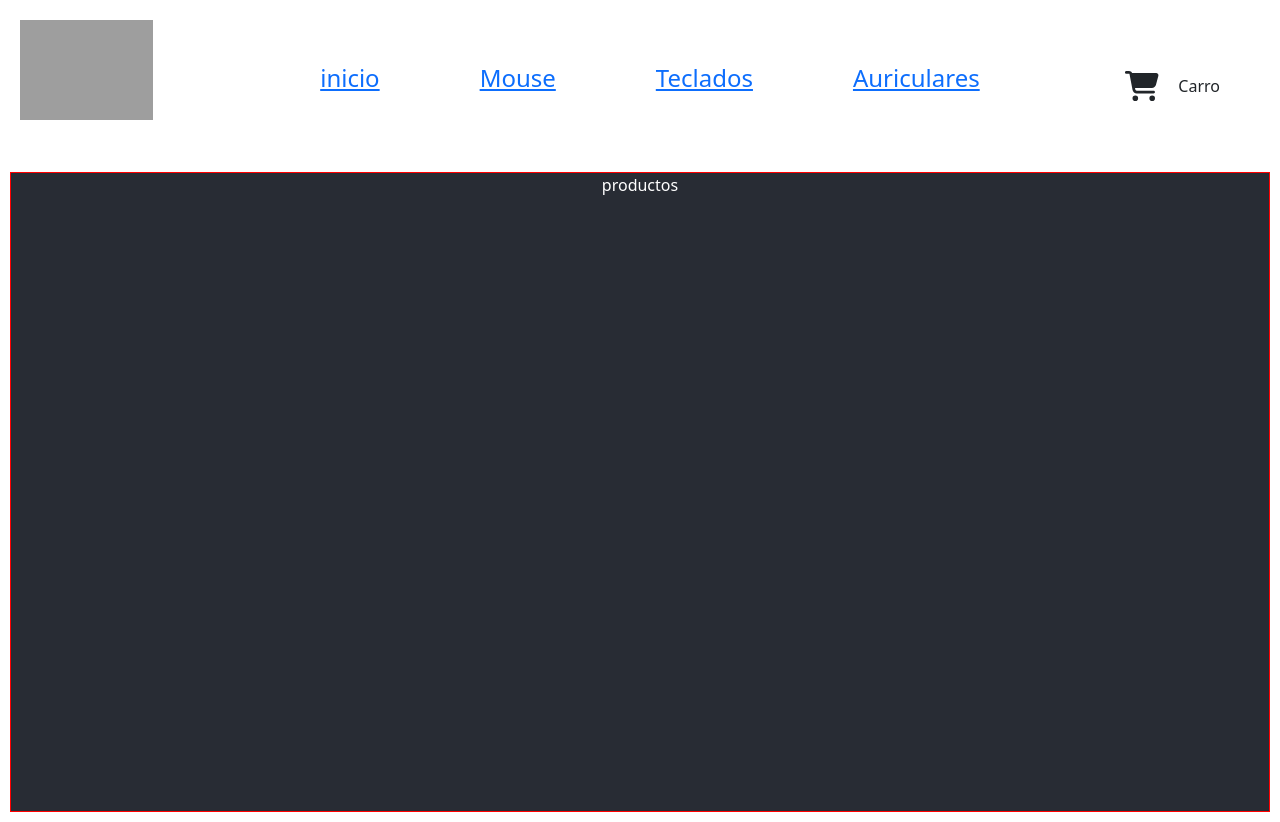
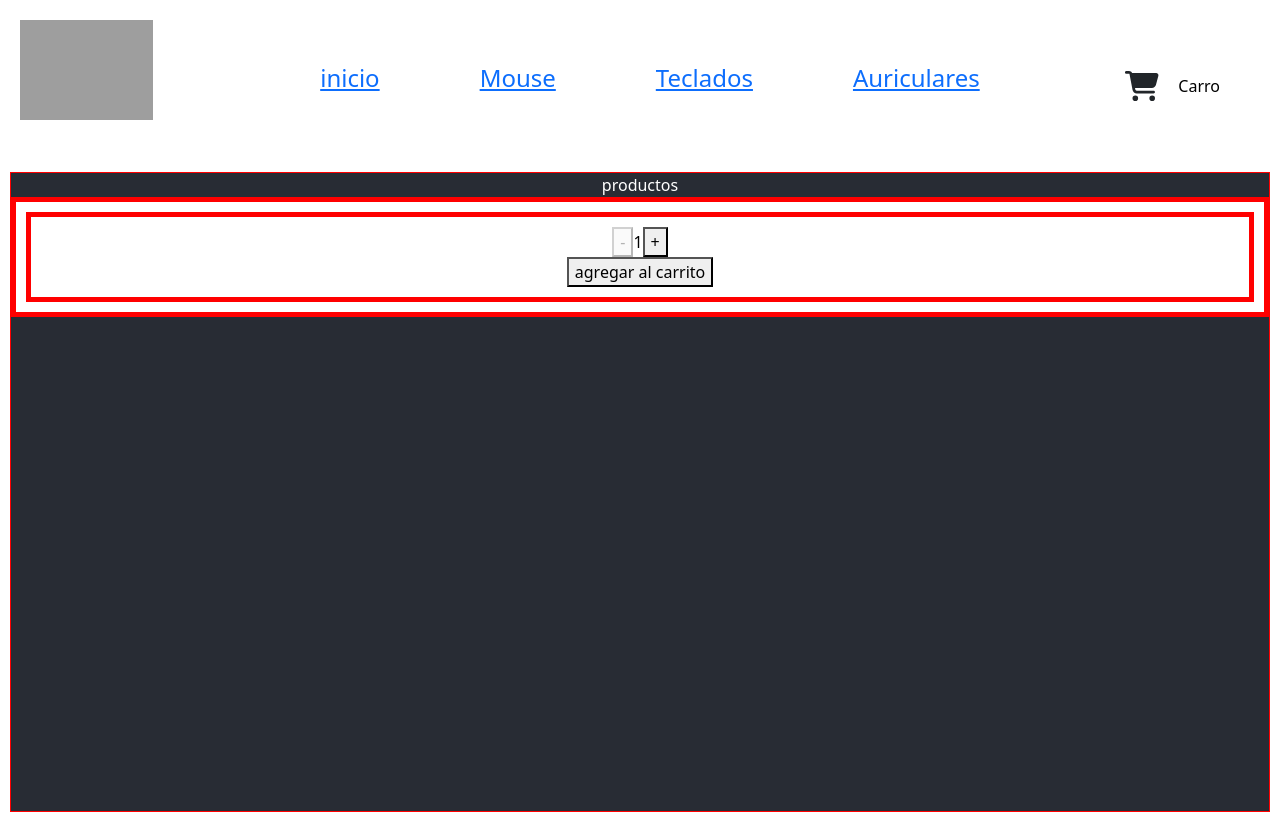
Before and after one commit to FacundoCaamano/perifericos-caamano, a React (Create React App) app: page / in a window 1280 px wide. Built offline with nearby package versions, Linux system fonts and the light colour scheme; grey boxes are pictures that could not be loaded.

Commit message:
Creando boton contador

```diff
--- a/src/App.js
+++ b/src/App.js
@@ -1,7 +1,6 @@
 import './App.css';
 import {NavBar} from "./components/NavBar/NavBar"
 import {ItemListContainer} from "./components/ItemListContainer/ItemListContainer"
-
 function App() {
   return (
     <div className="App">
--- /dev/null
+++ b/src/components/ItemCount/ItemCount.css
@@ -0,0 +1,9 @@
+.contenedor-boton{
+    background-color: white;
+    border: 5px solid red;
+    padding: 10px;
+}
+
+span{
+    color: black;
+}
--- /dev/null
+++ b/src/components/ItemCount/ItemCount.jsx
@@ -0,0 +1,23 @@
+import React, { useState } from "react"
+import "./ItemCount.css"
+
+
+export const ItemCount=({initial, stock, onAdd})=>{
+    const [contador, setContador] = useState(initial);
+    const incrementarContador = () => {
+        setContador(contador + 1);
+      };
+    const decrementarContador=()=>{
+        setContador(contador - 1);
+    }
+    return(
+        <div className="contenedor-boton">
+            <button disabled={contador <=1} onClick={decrementarContador}>-</button>
+            <span>{contador}</span>
+            <button disabled={contador >=stock} onClick={incrementarContador}>+</button>
+            <div>
+                <button disabled={stock<=0} onClick={()=> onAdd(contador)}>agregar al carrito</button>
+            </div>
+        </div>
+    )
+}
--- a/src/components/ItemListContainer/ItemListContainer.jsx
+++ b/src/components/ItemListContainer/ItemListContainer.jsx
@@ -1,8 +1,17 @@
 import "./ItemListContainer.css";
+import { ItemCount } from "../ItemCount/ItemCount";
 export const ItemListContainer=({greeting})=>{
+
+    const onAdd =(quantity)=>{
+      console.log(`compraste ${quantity} unidades`)
+    }
+
     return(
         <div className="contenedor-productos">
             {greeting}
+            <div className="contenedor-boton">
+              <ItemCount initial={1} stock={20} onAdd={onAdd}/>
+            </div>
         </div>
     )
 }
```
